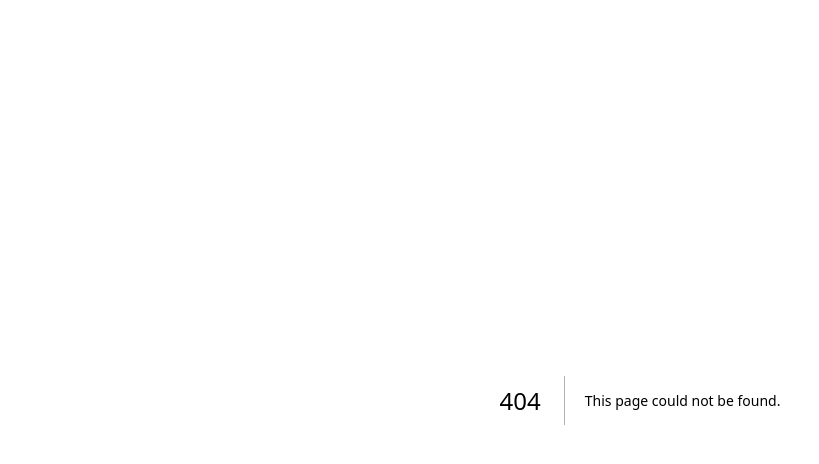
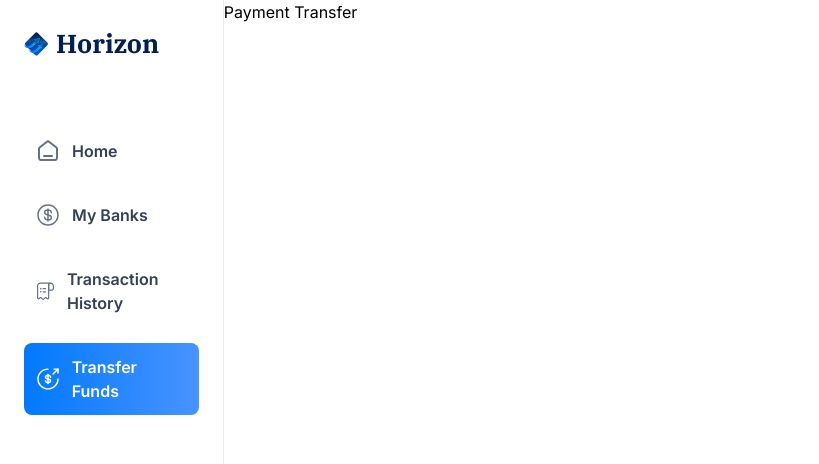
Before and after one commit to mahmoudal99/jsm_banking, a Next.js app: page /payment-transfer in a window 1280 px wide. Before the commit this address had no page. Shown: the top 464 px of the page, without its empty margins (0-819 px from the left). Built offline with nearby package versions, Linux system fonts and the light colour scheme.

Commit message:
Set up transfer

```diff
--- /dev/null
+++ b/app/(root)/my-banks/page.tsx
@@ -0,0 +1,7 @@
+export default function MyBanks() {
+  return (
+    <div className="flex flex-col gap-4">
+        My Banks
+    </div>
+  )
+}
--- /dev/null
+++ b/app/(root)/payment-transfer/page.tsx
@@ -0,0 +1,7 @@
+export default function Transfer() {
+  return (
+    <div className="flex flex-col gap-4">
+        Payment Transfer
+    </div>
+  )
+}
--- /dev/null
+++ b/app/(root)/transaction-history/page.tsx
@@ -0,0 +1,7 @@
+export default function TransactionHistory() {
+  return (
+    <div className="flex flex-col gap-4">
+        My Transactions
+    </div>
+  )
+}
```
